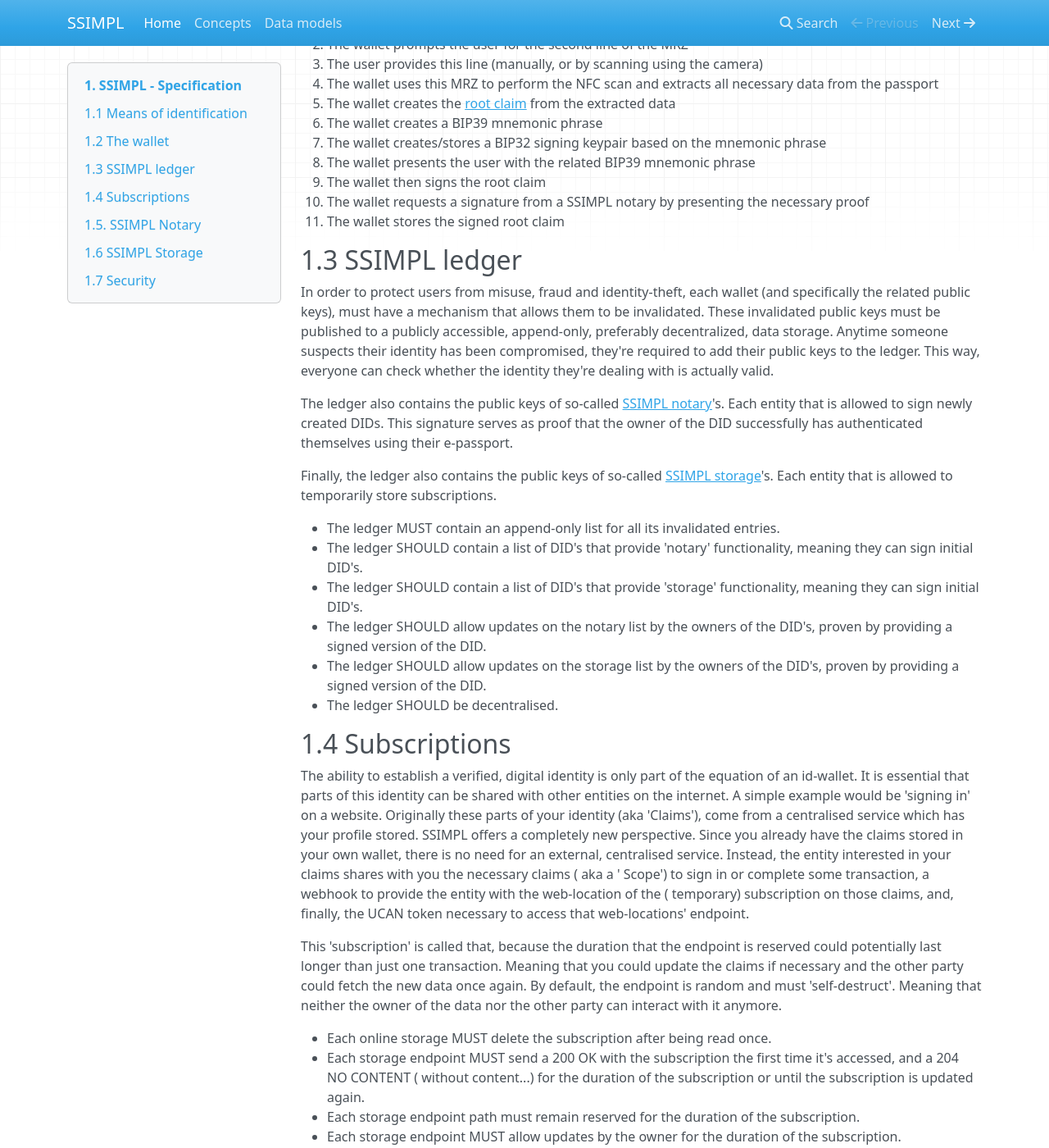
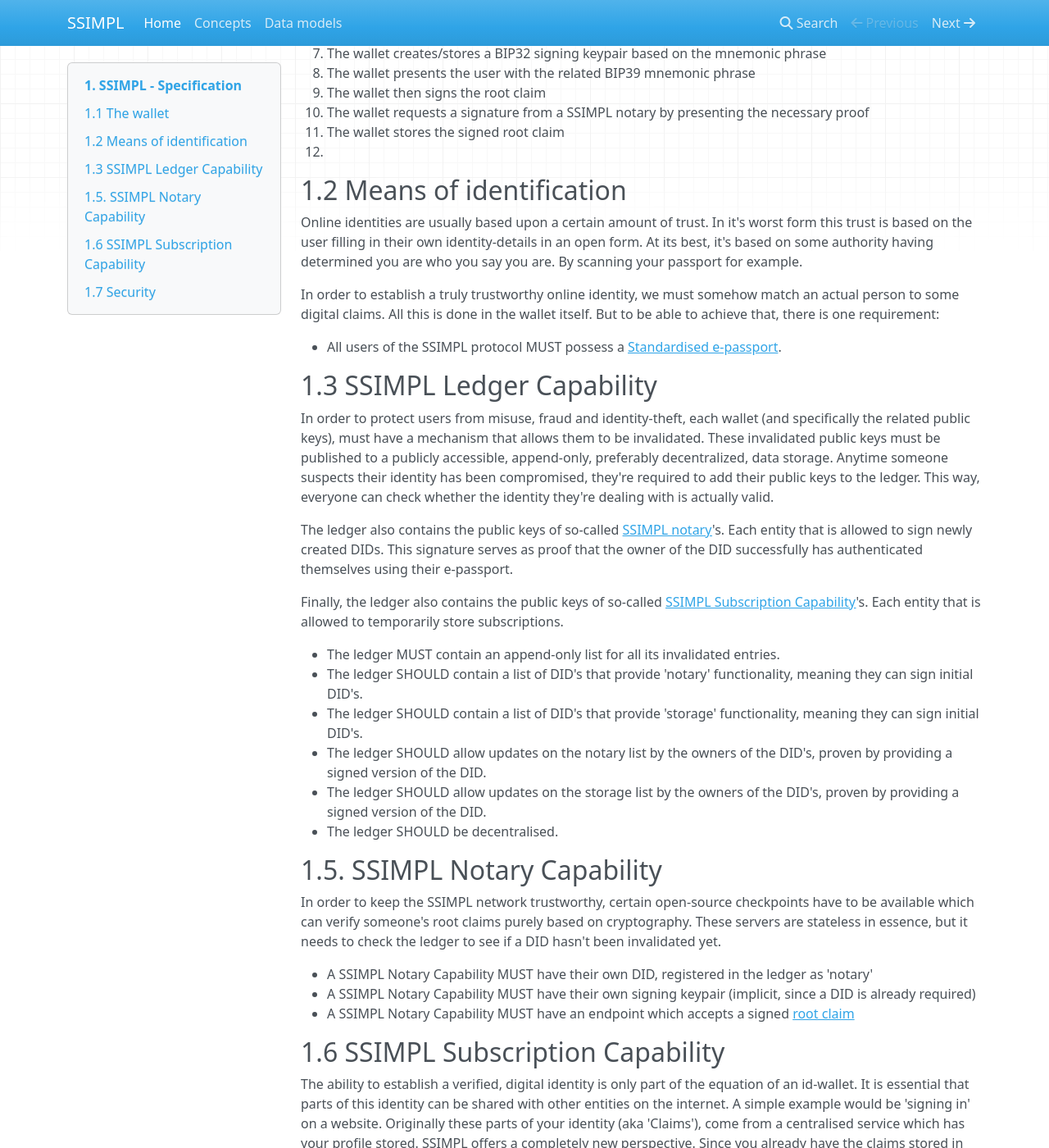
Before and after one commit to compilit/ssimpl, an MkDocs documentation site: the page built from docs/index.md, in a window 1280 px wide and 1400 px high, scrolled down 2504 px. Shown: the whole window at 82% size. Built offline with MkDocs 1.6.1, drawn with Linux system fonts in a browser that asks for light colours; nearby versions of some CDN libraries; some of the changed text lies outside the part shown.

Commit message:
chore: improved docs

```diff
--- a/docs/index.md
+++ b/docs/index.md
@@ -30,20 +30,12 @@ authority-backed cryptographic proof.
 Therefor, implementing SSIMPL requires a trusted central authority (such as a government) that supports some form of
 one-time, cryptography-based identification for individuals.
 
+### API reference
+DoaToa has implemented the mentioned LEDGER, NOTARY and SUBSCRIPTION capabilities in once instance. You can look at the API reference [here](https://doatoa.io/public/swagger-ui/index.html)
+
 ![SSIMPL](ssimpl.png)
 
-## 1.1 Means of identification
-
-Online identities are usually based upon a certain amount of trust. In it's worst form this trust is based on the user
-filling in their own identity-details in an open form. At its best, it's based on some authority having determined you
-are who you say you are. By scanning your passport for example.
-
-In order to establish a truly trustworthy online identity, we must somehow match an actual person to some digital
-claims. All this is done in the wallet itself. But to be able to achieve that, there is one requirement:
-
-- All users of the SSIMPL protocol MUST possess a [Standardised e-passport](./concepts.md#4-european-e-passports).
-
-## 1.2 The wallet
+## 1.1 The wallet
 
 The wallet is the core component that holds the owners most important data: their 'claims' and the means to support
 those claims. A wallet can be defined as a secure means to store digital data that can only be accessed by its owner.
@@ -68,7 +60,7 @@ past date. So the first one to sign something, always can proof they were the or
 
 - The wallet MUST be able to scan the NFC of an e-passport.
 - The wallet MUST perform an [Active-Authentication challenge](./concepts.md#41-icao-doc-9303).
-- The wallet MUST request a [SSIMPL notary](#15-ssimpl-notary) to sign their [root claim](data-models.md#root-claim).
+- The wallet MUST request a [SSIMPL notary](#15-ssimpl-notary-capability) to sign their [root claim](data-models.md#root-claim).
 - The wallet SHOULD store the DG11, which contains the personal details of the owner which can be the first basic,
   verified claims.
 - The wallet MUST be a decentralised [BIP32-compliant](./concepts.md#11-bip32) implementation.
@@ -78,9 +70,9 @@ past date. So the first one to sign something, always can proof they were the or
 - The root public key MUST be used to generate a [DID](./concepts.md#3-did) (decentralised Identifier), which is then
   signed by the neutral third party.
 - All encoded data, like the cryptographic keys, MUST be encoded
-  using [Multibase-encoding](./concepts.md#7-multibase-encoding) to ensure all peers of all possible future
+  using [Multibase-encoding](./concepts.md#7-multibase-encoding) to ensure all peers of all possible (future)
   implementations always know which encoding is used.
-- The wallet MUST have one or many associated online storages where the 'subscription' can be stored.
+- The wallet MUST have one or many associated online [SSIMPL subscription providers](#16-ssimpl-subscription-capability) where the 'subscription' can be stored.
 - The wallet MUST have the ability to encrypt claims and store them as a 'subscription' object on an online storage.
 - The wallet MUST have the ability to generate a JWT (Authentication & UCAN).
 - The wallet MUST be able to perform asymmetric encryption in order to share a (or establish a mutual) secret.
@@ -98,8 +90,19 @@ Functionally, this would be the way a wallet would be activated:
 9. The wallet then signs the root claim
 10. The wallet requests a signature from a SSIMPL notary by presenting the necessary proof
 11. The wallet stores the signed root claim
+12.
+## 1.2 Means of identification
 
-## 1.3 SSIMPL ledger
+Online identities are usually based upon a certain amount of trust. In it's worst form this trust is based on the user
+filling in their own identity-details in an open form. At its best, it's based on some authority having determined you
+are who you say you are. By scanning your passport for example.
+
+In order to establish a truly trustworthy online identity, we must somehow match an actual person to some digital
+claims. All this is done in the wallet itself. But to be able to achieve that, there is one requirement:
+
+- All users of the SSIMPL protocol MUST possess a [Standardised e-passport](./concepts.md#4-european-e-passports).
+
+## 1.3 SSIMPL Ledger Capability
 
 In order to protect users from misuse, fraud and identity-theft, each wallet (and specifically the related public keys),
 must have a mechanism that allows them to be invalidated. These invalidated public keys must be published to a publicly
@@ -107,11 +110,12 @@ accessible, append-only, preferably decentralized, data storage. Anytime someone
 compromised, they're required to add their public keys to the ledger. This way, everyone can check whether the identity
 they're dealing with is actually valid.
 
-The ledger also contains the public keys of so-called [SSIMPL notary](#15-ssimpl-notary)'s. Each entity
-that is allowed to sign newly created DIDs. This signature serves as proof that the owner of the DID successfully has authenticated themselves using
+The ledger also contains the public keys of so-called [SSIMPL notary](#15-ssimpl-notary-capability)'s. Each entity
+that is allowed to sign newly created DIDs. This signature serves as proof that the owner of the DID successfully has
+authenticated themselves using
 their e-passport.
 
-Finally, the ledger also contains the public keys of so-called [SSIMPL storage](#16-ssimpl-storage)'s. Each entity
+Finally, the ledger also contains the public keys of so-called [SSIMPL Subscription Capability](#16-ssimpl-subscription-capability)'s. Each entity
 that is allowed to temporarily store subscriptions.
 
 - The ledger MUST contain an append-only list for all its invalidated entries.
@@ -123,7 +127,17 @@ that is allowed to temporarily store subscriptions.
   providing a signed version of the DID.
 - The ledger SHOULD be decentralised.
 
-## 1.4 Subscriptions
+## 1.5. SSIMPL Notary Capability
+
+In order to keep the SSIMPL network trustworthy, certain open-source checkpoints have to be available which can verify
+someone's root claims purely based on cryptography. These servers are stateless in essence, but it needs to check the
+ledger to see if a DID hasn't been invalidated yet.
+
+- A SSIMPL Notary Capability MUST have their own DID, registered in the ledger as 'notary'
+- A SSIMPL Notary Capability MUST have their own signing keypair (implicit, since a DID is already required)
+- A SSIMPL Notary Capability MUST have an endpoint which accepts a signed [root claim](data-models.md#root-claim)
+
+## 1.6 SSIMPL Subscription Capability
 
 The ability to establish a verified, digital identity is only part of the equation of an id-wallet. It is essential that
 parts of this
@@ -155,9 +169,9 @@ share our claims with something like a webshop? Let's set up a scenario. We star
 
 - Party A. The owner of the identity with their id-wallet.
 - Party B. A website (front- and backend), let's say a webshop called "foo-bar.baz".
-- Party C. The [SSIMPL storage](#16-ssimpl-storage) used for the (temporary) storage of the 'subscription'.
+- Party C. The [SSIMPL Subscription Capability](#16-ssimpl-subscription-capability) used for the (temporary) storage of the 'subscription'.
 
-Pre-requisite: all parties have a DID, signed by a neutral '[notary](#15-ssimpl-notary)' server. For a non-natural
+Pre-requisite: all parties have a DID, signed by a neutral '[notary](#15-ssimpl-notary-capability)' server. For a non-natural
 person,
 this means a DID from someone inside the legal entity, willing to represent the legal entity.
 
@@ -178,18 +192,6 @@ this means a DID from someone inside the legal entity, willing to represent the
 11. Party B uses the token to retrieve the subscription
 12. Party C deletes the data
 
-## 1.5. SSIMPL Notary
-
-In order to keep the SSIMPL network trustworthy, certain open-source checkpoints have to be available which can verify
-someone's root claims purely based on cryptography. These servers are stateless in essence, but it needs to check the
-ledger to see if a DID hasn't been invalidated yet.
-
-- A SSIMPL notary MUST have their own DID, registered in the ledger as 'notary'
-- A SSIMPL notary MUST have their own signing keypair (implicit, since a DID is already required)
-- A SSIMPL notary MUST have an endpoint which accepts a signed [root claim](data-models.md#root-claim)
-
-## 1.6 SSIMPL Storage
-
 In order to support the subscription system, we need to be able to store these subscriptions in a way that anyone can
 access them. Peer-to-peer would be the most ideal situation, and with static peers this could be done. But since wallets
 are tied to mobile devices, it would become overly complex to force peer-to-peer communication. Each time the claims
@@ -200,9 +202,9 @@ written (at least once) for the duration of the subscription by the original upl
 latest version of the subscription at their leisure. If the subscription has not beed updated, they'll receive an empty
 204 response, and otherwise the updated subscription.
 
-- A SSIMPL storage SHOULD be decentralised
-- A SSIMPL storage MUST have their own DID, registered in the ledger as 'storage'
-- A SSIMPL storage MUST have their own signing keypair (implicit, since a DID is already required)
+- A SSIMPL Subscription Capability SHOULD be decentralised
+- A SSIMPL Subscription Capability MUST have their own DID, registered in the ledger as 'storage'
+- A SSIMPL Subscription Capability MUST have their own signing keypair (implicit, since a DID is already required)
 
 ## 1.7 Security
 
```
Also changed, not shown: site/index.html, site/search/search_index.json, 1 other file.
